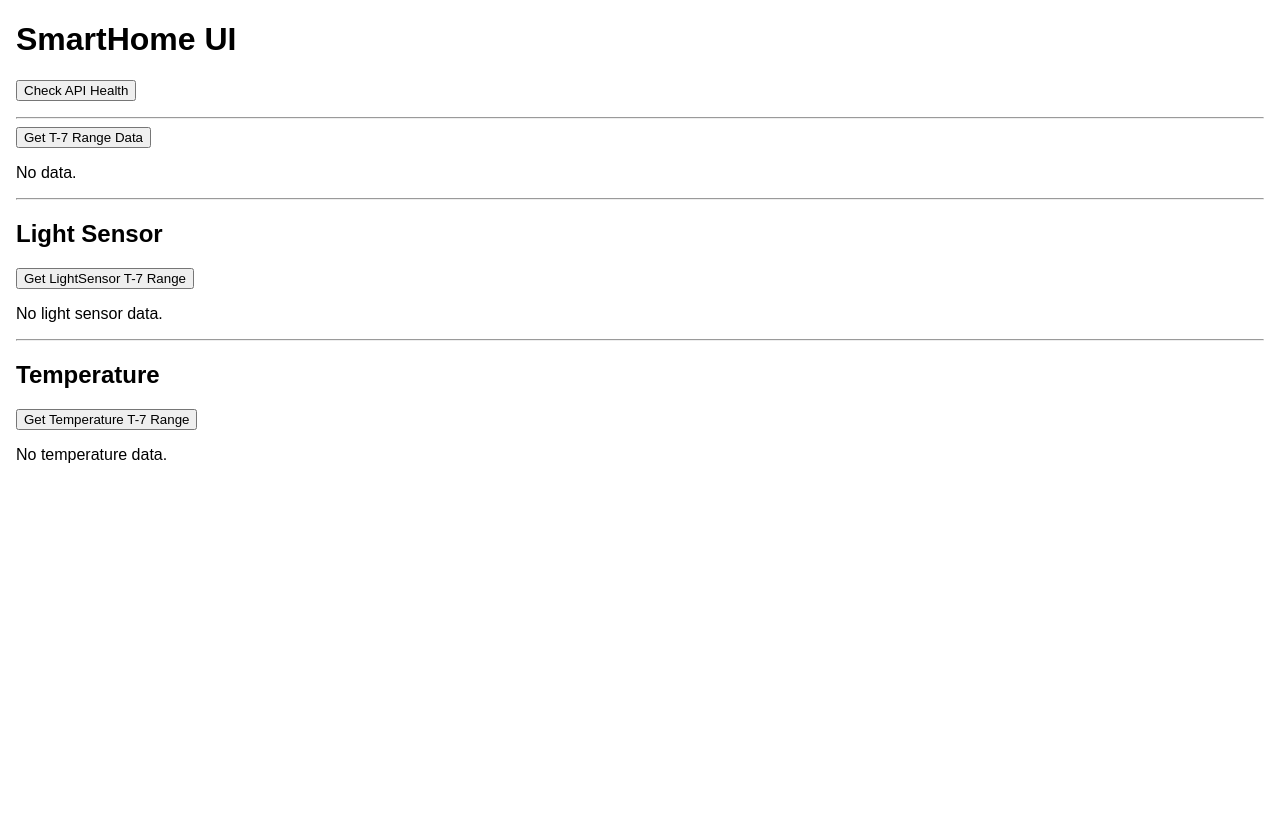
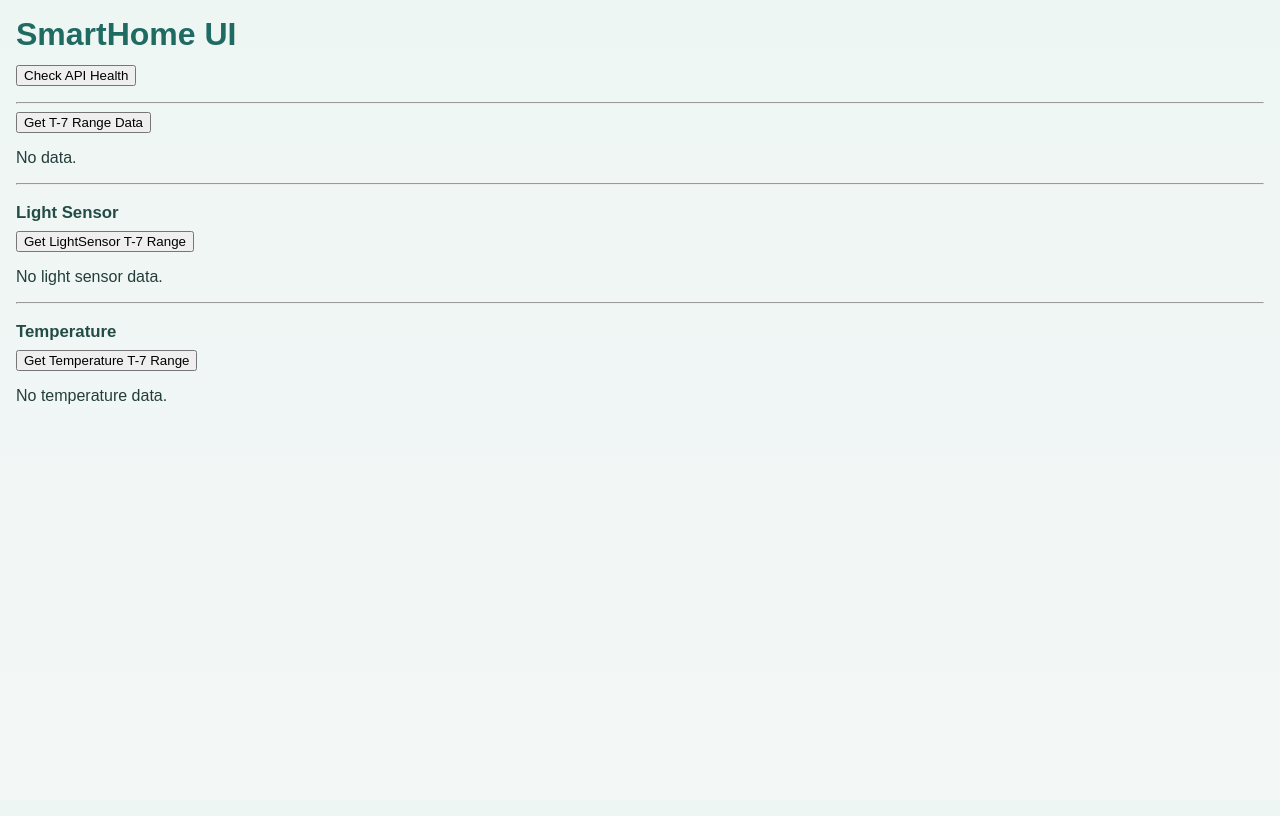
Before and after one commit to ashyrokoriadov/SmartHome, an Angular app in the folder SmartHome.UI/: page / in a window 1280 px wide. Built offline with nearby package versions, Linux system fonts and the light colour scheme.

Commit message:
style(ui): dashboard controls and table styles

```diff
--- a/SmartHome.UI/src/styles.css
+++ b/SmartHome.UI/src/styles.css
@@ -1,2 +1,60 @@
 /* Global styles */
-body { font-family: Arial, Helvetica, sans-serif; margin: 16px; }
+:root{
+	--bg:#f3f7f6;
+	--panel:#ffffff;
+	--accent:#2ca58e; /* teal */
+	--accent-dark:#1f6a61;
+	--muted:#6b7a7a;
+	--card-shadow: 0 6px 18px rgba(34,50,50,0.06);
+}
+
+html,body{height:100%;}
+body {
+	font-family: Arial, Helvetica, sans-serif;
+	margin: 16px;
+	background: linear-gradient(180deg,#eef6f4 0%,var(--bg) 100%);
+	color: #233e3a;
+}
+
+/* Header */
+h1{margin:0 0 12px 0;color:var(--accent-dark);}
+h2{margin:18px 0 8px 0;color:#234c47;font-size:1.05rem}
+
+/* Controls */
+.controls{display:flex;gap:8px;flex-wrap:wrap;align-items:center;margin:8px 0}
+.btn{
+	background:var(--accent);
+	color:#fff;
+	border:none;
+	padding:8px 12px;
+	border-radius:6px;
+	cursor:pointer;
+	box-shadow: 0 4px 8px rgba(44,165,142,0.12);
+}
+.btn:active{transform:translateY(1px)}
+.btn.secondary{background:#fff;color:var(--accent);border:1px solid #d9eae6}
+
+.spinner{border:3px solid #e6f3f0;border-top-color:var(--accent);border-radius:50%;width:20px;height:20px;animation:spin 1s linear infinite}
+@keyframes spin{to{transform:rotate(360deg)}}
+.loading-text{color:var(--muted);font-size:0.95rem}
+
+/* Card / table container */
+.widget{background:var(--panel);padding:12px;border-radius:8px;box-shadow:var(--card-shadow);margin-top:12px}
+
+/* Tables */
+table{width:100%;background:var(--panel);border-collapse:collapse;border-radius:6px;overflow:hidden}
+table th, table td{padding:8px 10px;text-align:left;font-size:0.95rem}
+table thead th{background:linear-gradient(180deg,var(--accent-dark),var(--accent));color:#fff;font-weight:600}
+table tbody tr:nth-child(odd){background:#fbfffe}
+table tbody tr:hover{background:#f0fbf8}
+table th:first-child, table td:first-child{width:220px}
+
+.no-data{color:var(--muted);padding:12px}
+
+/* Responsive */
+@media(max-width:720px){.controls{flex-direction:column;align-items:stretch}.btn{width:100%}}
+
+/* small helpers used by app */
+.muted{color:var(--muted)}
+
+/* keep existing minimal reset */
```
